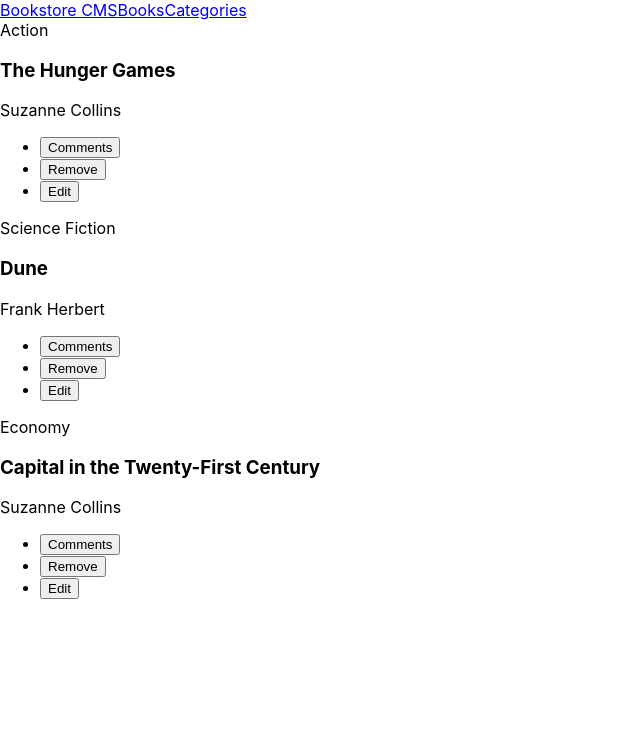
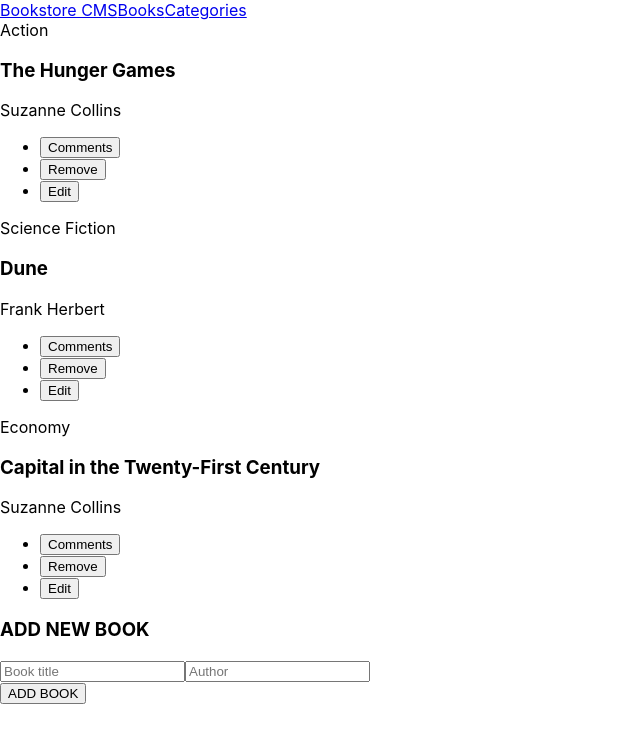
Before and after one commit to MohammedElseddik/bookstore, a React (Create React App) app: page /categories in a window 1280 px wide. Shown: the top 742 px of the page, without its empty margins (0-640 px from the left). Built offline with nearby package versions, Linux system fonts and the light colour scheme.

Commit message:
Add the add new book inputs form

```diff
--- /dev/null
+++ b/src/components/AddBookForm/AddBookForm.js
@@ -0,0 +1,20 @@
+import React from 'react'
+
+const AddBookForm = () => {
+    return (
+        <form className='add-book'>
+            <div className='add-book__header'>
+                <h3> ADD NEW BOOK</h3>
+            </div>
+            <div className='add-book__controls'>
+                <input type='text' placeholder='Book title' />
+                <input type='text' placeholder='Author' />
+            </div>
+            <div className='add-book__actions'>
+                <button type='submit'>ADD BOOK</button>
+            </div>
+        </form>
+    )
+}
+
+export default AddBookForm;
--- a/src/components/Books/Books.js
+++ b/src/components/Books/Books.js
@@ -1,5 +1,6 @@
 import React from 'react'
 import Book from '../Book/Book';
+import AddBookForm from '../AddBookForm/AddBookForm';
 
 export const Books = () => {
     const books = [
@@ -24,6 +25,7 @@ export const Books = () => {
     console.log(books)
     return (
         <div className='Books'>
+
             <Book
                 bookTitle={books[0].title}
                 bookAuthor={books[0].author}
@@ -41,6 +43,9 @@ export const Books = () => {
                 bookAuthor={books[2].author}
                 bookCategory={books[2].category}
             />
+
+            <AddBookForm />
+
         </div>
     )
 }
```
Also changed, not shown: src/components/AddBookForm/AddBookForm.css (added).
